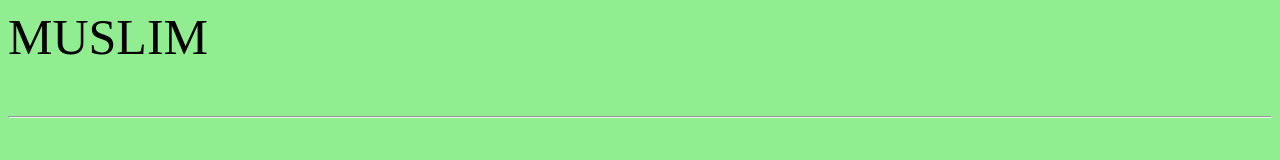
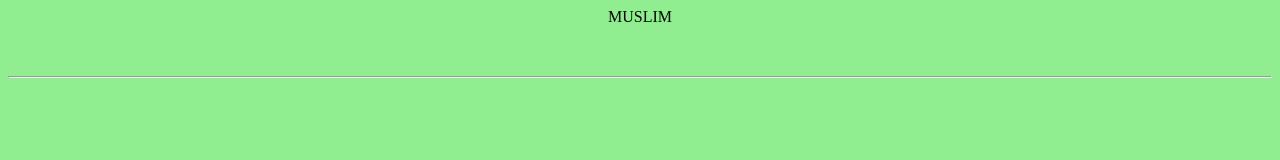
Before and after one commit to muminmuslim/-muminmuslim.github.io, a plain HTML site: page index.html in a window 1280 px wide. Drawn offline with Linux system fonts and the light colour scheme.

Commit message:
Update index.html

```diff
--- a/index.html
+++ b/index.html
@@ -1,5 +1,6 @@
 <html>
- <p align="center"><p style="font-size:50px">MUSLIM<p/>
+ <p align="center">MUSLIM<p/>
+ <p style="font-size:50px">
 <hr> </hr>
   <title> MUSLIM </title>
   <head>
```
